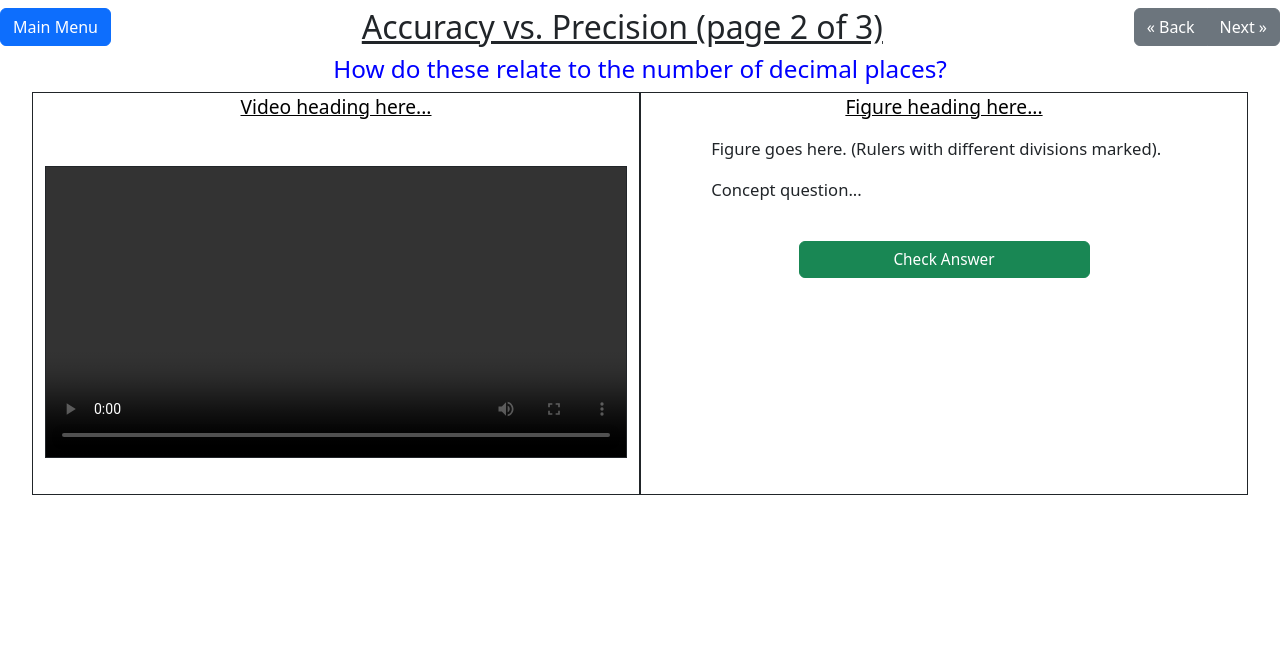
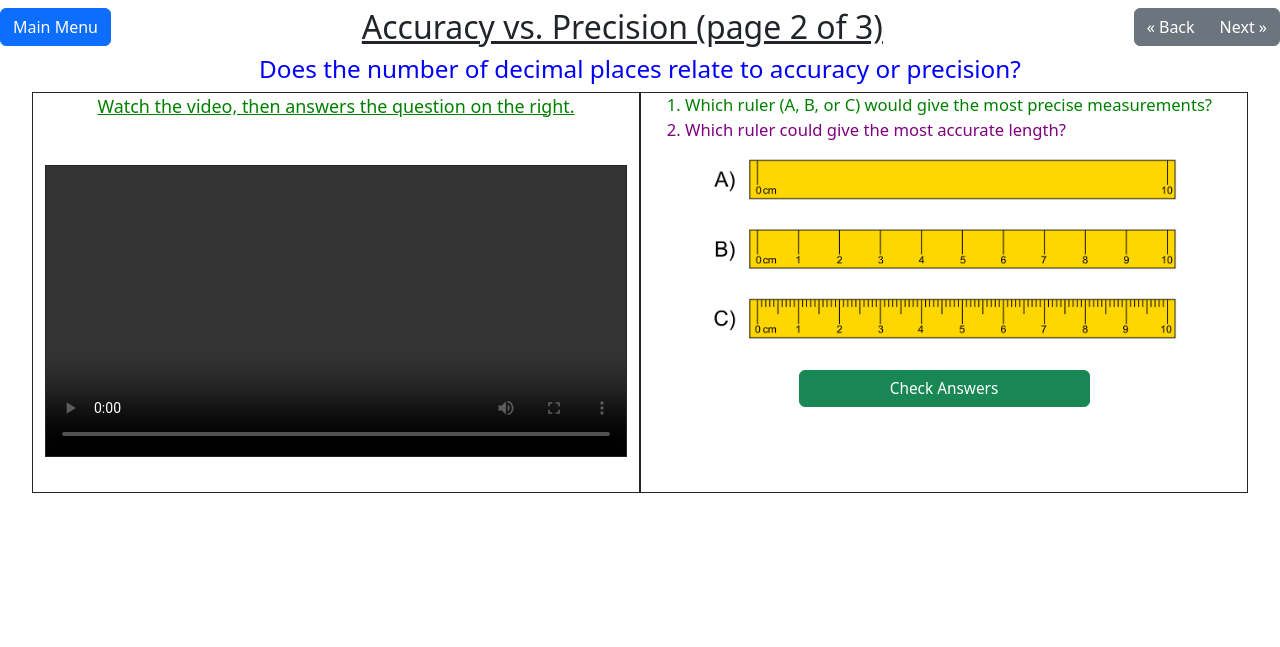
Before and after one commit to jimflores5/Measurement, a Flask app: page /accuracy_vs_precision/2 in a window 1280 px wide. Shown: the top 647 px of the page. Run offline with Flask 3, Linux system fonts and the light colour scheme.

Commit message:
Added static content to Accuracy vs. Precision tutorial pages.

```diff
--- a/main.py
+++ b/main.py
@@ -107,7 +107,7 @@ def accuracy(page):
         if page == 1:
             subheading = 'Vocabulary and Examples'
         elif page == 2:
-            subheading = 'How do these relate to the number of decimal places?'
+            subheading = 'Does the number of decimal places relate to accuracy or precision?'
         elif page == 3:
             subheading = 'Concept Questions'
         else:
--- a/templates/accuracy_vs_precision.html
+++ b/templates/accuracy_vs_precision.html
@@ -7,25 +7,24 @@
             <section class="row justify-content-center">
                 {% if page == 1 %}
                     <section class="col-6 text-center border border-dark">
-                        <p class="frame-heading">Video heading here...</p>
+                        <p class="frame-subheading">Watch the video, then answer the question on the right.</p>
                         <video class="border border-dark intro-vid" width="100%" height="auto" controls>
                             <!-- <source src="{{url_for('static', filename='who_uses_metric.mp4')}}" type="video/mp4"> -->
                         </video>
                     </section>
                     <section class="col-6 text-center border border-dark">
-                        <p class="frame-heading">Figure heading here...</p>
                         <div class="accordion-item">
+                            <p class="frame-subheading">Concept question...</p>
                             <figure class="figure" style="width: 80%">
                                 <p class="frame-text">Figure goes here. (Target and perhaps scale).</p>
-                                <p class="frame-text">Concept question...</p>
                             </figure>
-                            <h3 class="accordion-header">
+                            <section class="accordion-header">
                                 <button class="btn btn-success responsive-btn collapsed" type="button" data-bs-toggle="collapse" data-bs-target="#collapseOne" aria-expanded="false" aria-controls="collapseOne">
                                     Check Answer
                                 </button>
-                            </h3>
+                            </section>
                             <div id="collapseOne" class="accordion-collapse collapse" data-bs-parent="#accordionExample">
-                                <div class="accordion-body">
+                                <div class="accordion-body frame-text">
                                     Lorem ipsum...
                                 </div>
                             </div>
@@ -33,26 +32,36 @@
                     </section>
                 {% elif page == 2 %}
                     <section class="col-6 text-center border border-dark">
-                        <p class="frame-heading">Video heading here...</p>
+                        <p class="frame-subheading">Watch the video, then answers the question on the right.</p>
                         <video class="border border-dark intro-vid" width="100%" height="auto" controls>
                             <!-- <source src="{{url_for('static', filename='who_uses_metric.mp4')}}" type="video/mp4"> -->
                         </video>
                     </section>
                     <section class="col-6 text-center border border-dark">
-                        <p class="frame-heading">Figure heading here...</p>
+                        <ol class="frame-text">
+                            <li style="color:green">Which ruler (A, B, or C) would give the most precise measurements?</li>
+                            <li style="color:purple">Which ruler could give the most accurate length?</li>
+                        </ol>
                         <div class="accordion-item">
-                            <figure class="figure" style="width: 80%">
-                                <p class="frame-text">Figure goes here. (Rulers with different divisions marked).</p>
-                                <p class="frame-text">Concept question...</p>
+                            <figure class="figure frame-figure">
+                                <img src="{{url_for('static', filename='ruler_choice.png')}}" class="figure-img img-fluid" alt="Showing 3 rulers. Ruler A is marked every 10 cm. Ruler B is marked every 1 cm. Ruler C is marked every 0.1 cm.">
                             </figure>
                             <h3 class="accordion-header">
                                 <button class="btn btn-success responsive-btn collapsed" type="button" data-bs-toggle="collapse" data-bs-target="#collapseOne" aria-expanded="false" aria-controls="collapseOne">
-                                    Check Answer
+                                    Check Answers
                                 </button>
                             </h3>
                             <div id="collapseOne" class="accordion-collapse collapse" data-bs-parent="#accordionExample">
-                                <div class="accordion-body">
-                                    Lorem ipsum...
+                                <div class="accordion-body frame-text">
+                                    <ol>
+                                        <li style="color:green">Assuming the tools are used correctly, ruler C would give the most precise results.</li>
+                                        <ul class="frame-text" style="color:green">
+                                            <li>For ruler C, repeated measurements could differ by ≈0.01 - 0.03 cm.</li>
+                                            <li>For B, repeated measurements could differ by 0.1 - 0.3 cm.</li>
+                                            <li>For A, repeated measurements could differ by 1 - 2 cm.</li>
+                                        </ul>
+                                        <li style="color:purple"><strong>ANY</strong> of the rulers could be the most accurate! Accuracy depends on the tool AND the person using it.</li>
+                                    </ol>
                                 </div>
                             </div>
                         </div>
```
Also changed, not shown: static/ruler_choice.png (added).
